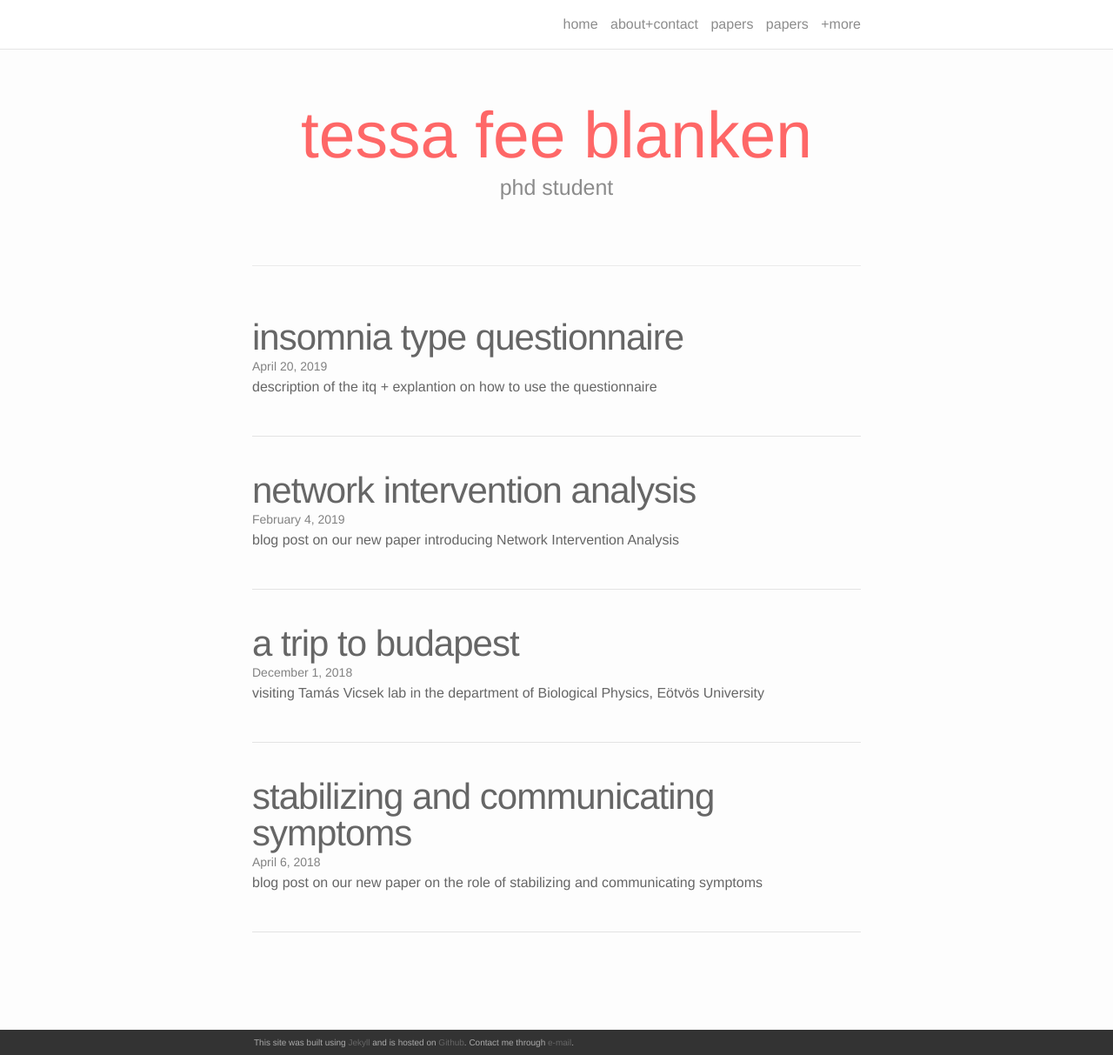
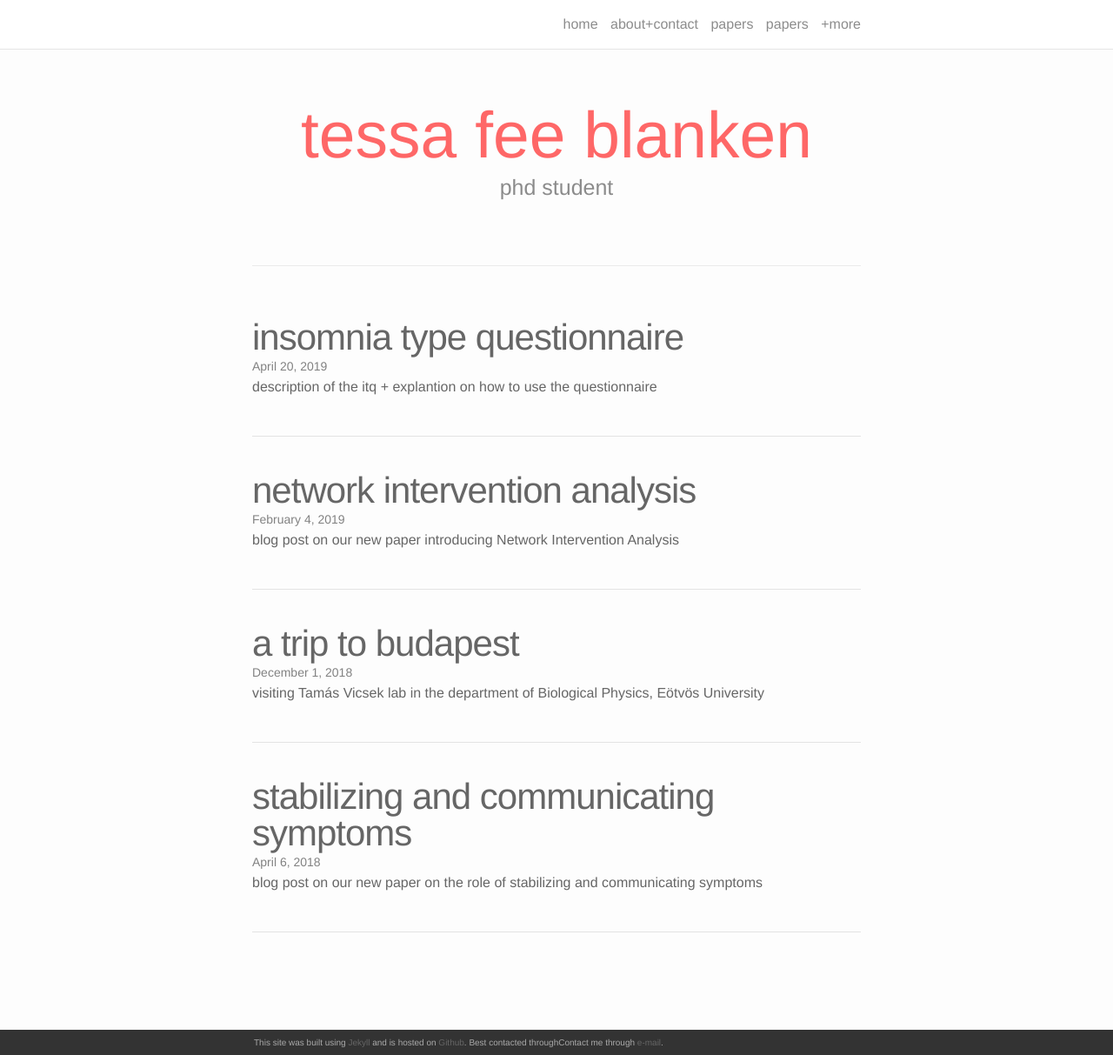
Before and after one commit to tfblanken/tfblanken.github.io, a Jekyll site: the page built from index.html, in a window 1280 px wide and 1213 px high. Shown: the whole window at 87% size. Built offline with Jekyll 4.4.1, drawn with Linux system fonts in a browser that asks for light colours; nearby versions of some CDN libraries; the list of posts is cut into pages by our own code.

Commit message:
change footer

```diff
--- a/_includes/footer.html
+++ b/_includes/footer.html
@@ -1,7 +1,7 @@
 <footer class="site-footer">
 
   <div class="wrapper">
-  	<p>This site was built using <a href="http://jekyllrb.com" target="_blank">Jekyll</a> and is hosted on <a href="https://github.com" target="_blank">Github</a>. Contact me through <a href="mailto:tessablanken@gmail.com" target="_blank">e-mail</a>.</p>
+  	<p>This site was built using <a href="http://jekyllrb.com" target="_blank">Jekyll</a> and is hosted on <a href="https://github.com" target="_blank">Github</a>. Best contacted throughContact me through <a href="mailto:tessablanken@gmail.com" target="_blank">e-mail</a>.</p>
   </div>
 
 </footer>
```
